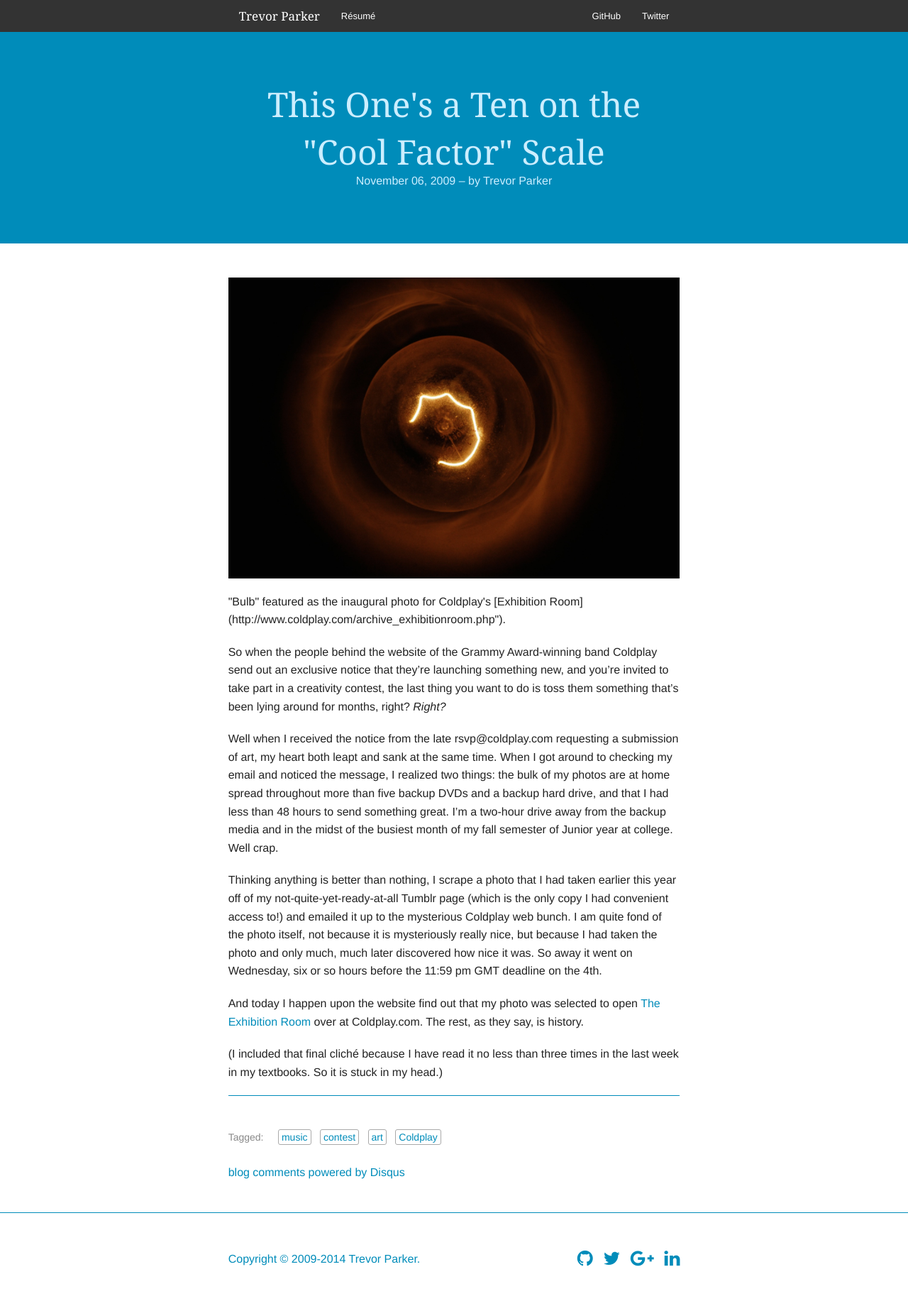
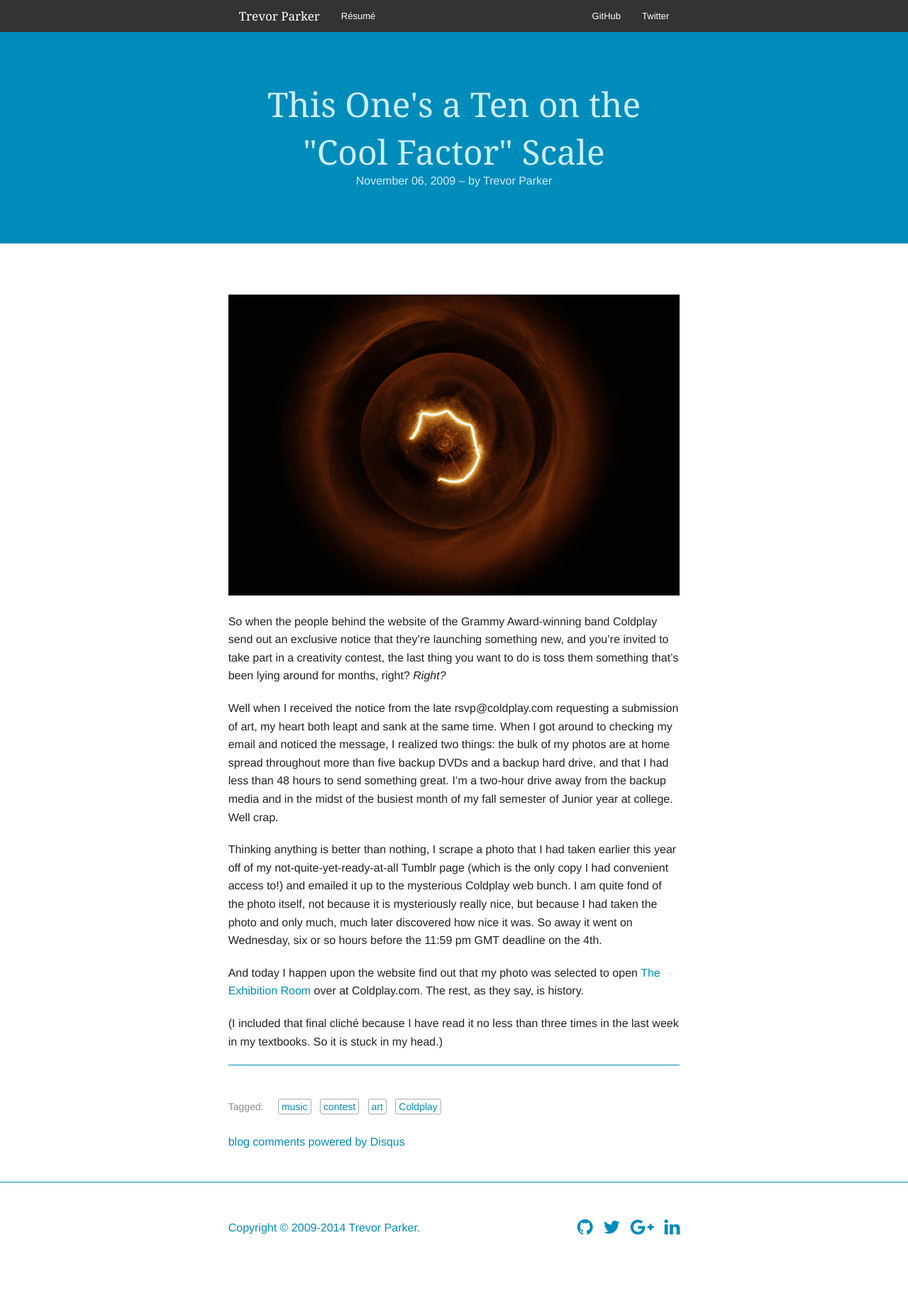
Before and after one commit to trevorparker/website, a Jekyll site: the page built from _source/_posts/2009-11-06-this-ones-a-ten-on-the-cool-factor-scale.md, in a window 1280 px wide. Shown: the whole page at 71% size. Built offline with Jekyll 4.4.1, drawn with Linux system fonts in a browser that asks for light colours; nearby versions of some CDN libraries; some web fonts are replaced; Markdown is read by kramdown in place of the engine named in the settings; comment, search, counter and statistics services are not loaded; after the commit the page ends 1797 px from its top, so only the background shows below that.

Commit message:
Bring older articles up-to-style; fix carousel

```diff
--- a/_source/_posts/2009-11-06-this-ones-a-ten-on-the-cool-factor-scale.md
+++ b/_source/_posts/2009-11-06-this-ones-a-ten-on-the-cool-factor-scale.md
@@ -9,11 +9,9 @@
 layout: post
 ---
 
-<img class="splash" src="/assets/img/2009-11-06-this-ones-a-ten-on-the-cool-factor-scale/bulb.jpg" alt="Bulb"/>
-
-<div class="panel">
-  <p>"Bulb" featured as the inaugural photo for Coldplay's [Exhibition Room](http://www.coldplay.com/archive_exhibitionroom.php").</p>
-</div>
+<ul class="clearing-thumbs small-block-grid-4" data-clearing>
+  <li><a href="/assets/img/2009-11-06-this-ones-a-ten-on-the-cool-factor-scale/bulb.jpg"><img data-caption="'Bulb' featured as the inaugural photo for Coldplay's Exhibition Room." alt="A bulb." src="/assets/img/2009-11-06-this-ones-a-ten-on-the-cool-factor-scale/bulb.jpg"></a></li>
+</ul>
 
 So when the people behind the website of the Grammy Award-winning band Coldplay send out an exclusive notice that they're launching something new, and you're invited to take part in a creativity contest, the last thing you want to do is toss them something that's been lying around for months, right? *Right?*
 
--- a/scss/_sections.scss
+++ b/scss/_sections.scss
@@ -92,6 +92,11 @@
   background-color: $topbar-bg-color;
 }
 
+.carousel {
+  @include buffer-top($margin-small);
+  @include buffer-bottom($margin-small);
+}
+
 #site-footer {
   @include buffer-top($margin-large);
   @include expand-top($padding-medium);
```
Also changed, not shown: _source/_posts/2010-01-29-understanding-the-ipads-price-point.md (+4 -4 lines), _source/_posts/2012-03-16-ipv6-with-tomato-and-tunnel-broker.md (+3 -4 lines), _source/_posts/2012-10-27-following-frankenstorm.md (+3 -1 lines), _source/_posts/2013-02-17-on-the-internet.md (+2 -2 lines), _source/assets/css/app.min.css.
